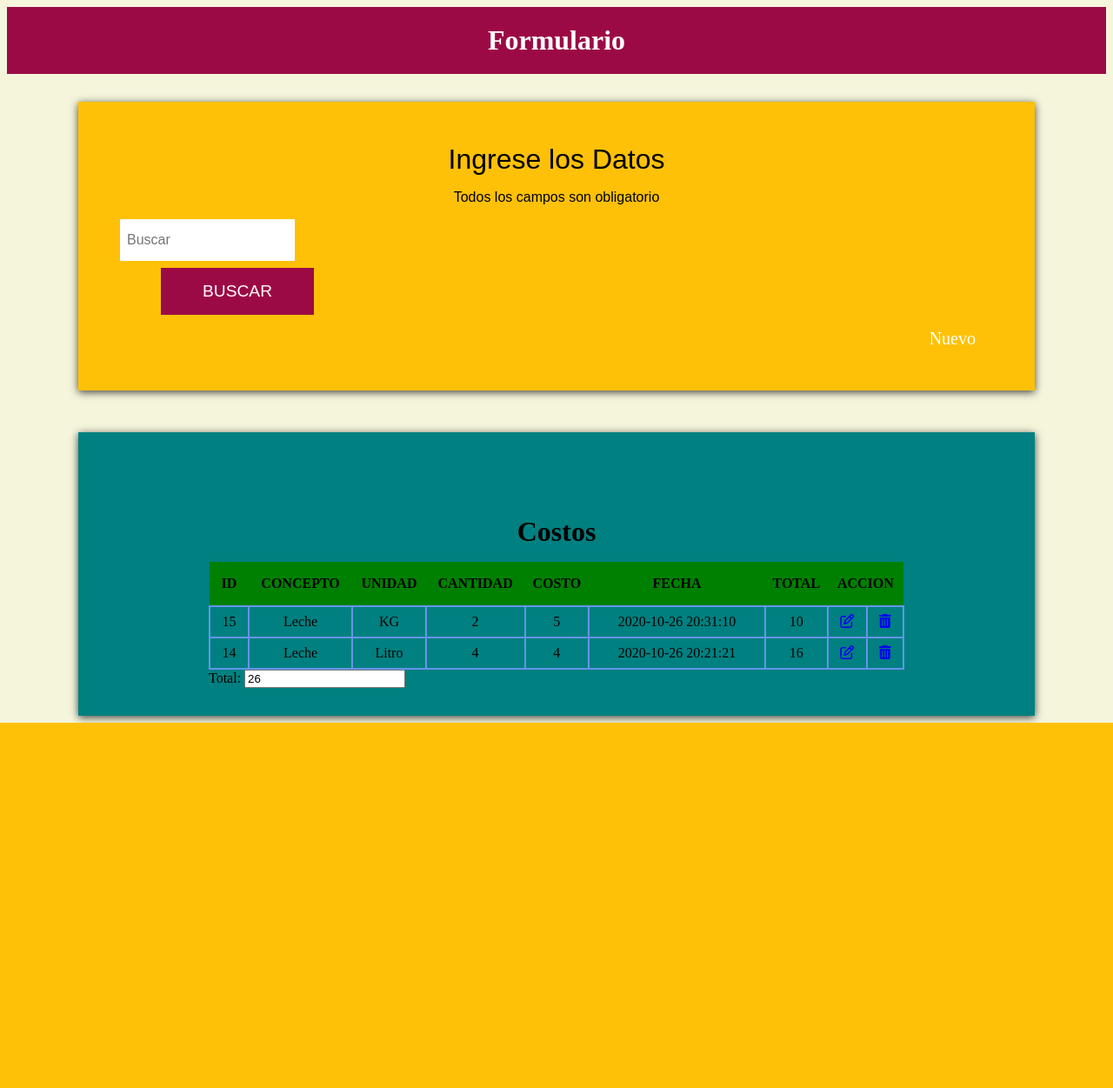
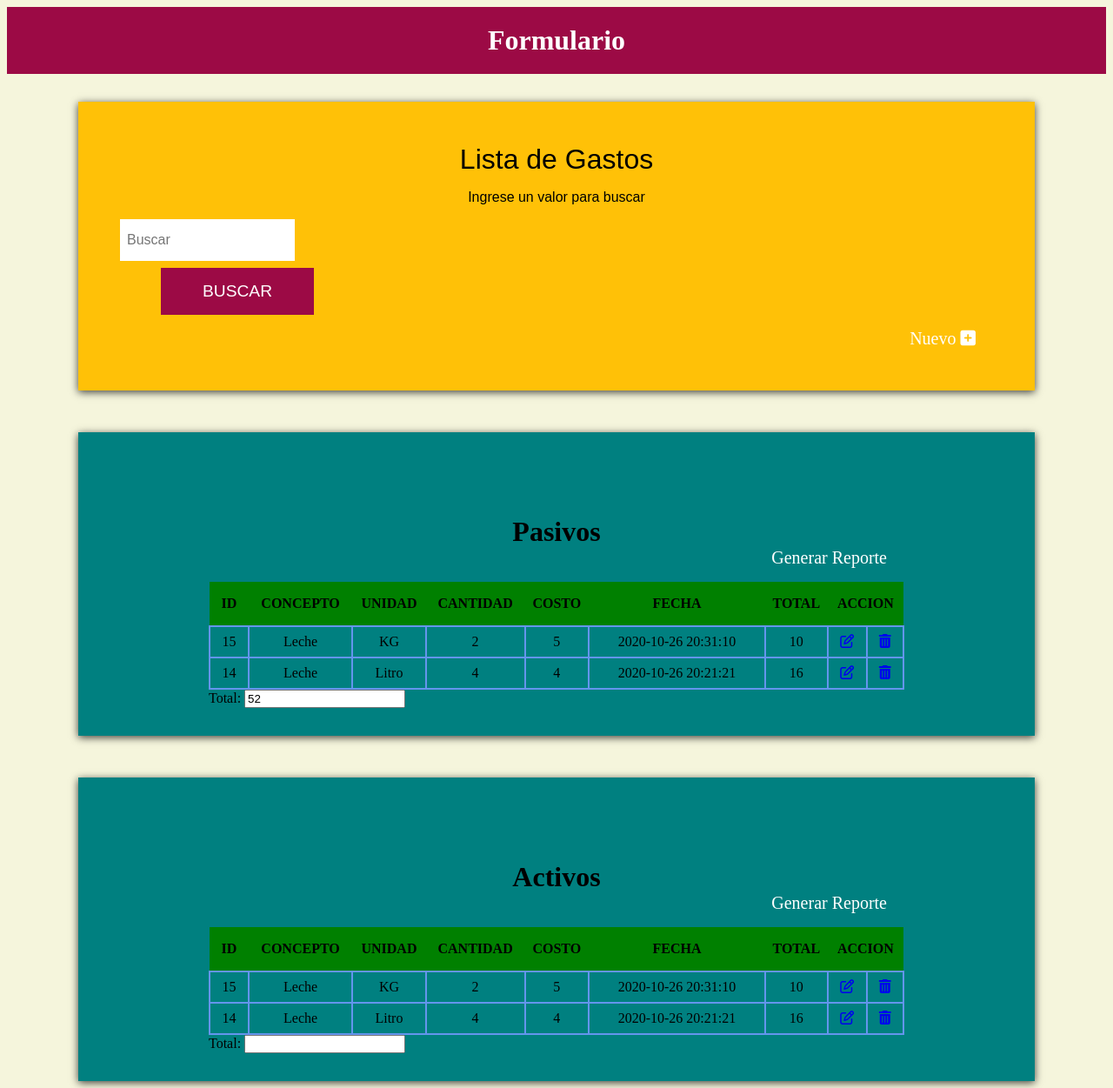
Before and after one commit to Alan13377/SistemaPanaderia, a PHP site: page / in a window 1280 px wide. Shown: the whole page at 87% size. Before the commit the page ends 831 px from the top, so only its background shows below. Run offline with PHP 8.4, Linux system fonts and the light colour scheme; data comes from the database, SQL or seed files in the repository; some libraries are stand-ins or nearby versions.

Commit message:
se agrego la tabla de activos

```diff
--- a/index.php
+++ b/index.php
@@ -26,13 +26,13 @@
     <title>Inicio</title>
 </head>
 <body>
-<div class="contenedor-barra">
+ <div class="contenedor-barra">
         <h1>Formulario</h1>
     </div>
     <div class="bg-amarillo contenedor sombra">
 
         <form id="materia" action="" method="post">
-            <Legend>Ingrese los Datos <span>Todos los campos son obligatorio</span> </Legend>
+            <Legend>Lista de Gastos<span>Ingrese un valor para buscar</span> </Legend>
             <div class="campos">
                     <div class="campo">
                         <label for="buscar"></label>
@@ -48,7 +48,7 @@
 
             <div class="navs">
                             <nav class="navegacion">
-                             <a href="insert.php">Nuevo</a>
+                             <a href="insert.php">Nuevo <i class="fas fa-plus-square"></i></a>
                         </nav>
 
                         </div>
@@ -56,7 +56,7 @@
     </div>
     <div class="bg-azul contenedor sombra datos">
         <div class="contenedor-datos">
-            <h2>Costos</h2>
+            <h2>Pasivos</h2>
 
             <div class="contenedor-tabla">
                 <table id="listado-costos" class="listado-costos">
@@ -90,6 +90,10 @@
                             <?php endforeach ?>
 
                         </tbody>
+                        <div class="navs">
+                            <nav class="navegacion">
+                             <a href="reporte.php" target="_blank">Generar Reporte</a>
+                        </nav>
                 </table>
                 <div class="totales">
                               <label for="T">Total:</label>
@@ -97,7 +101,55 @@
                             </div>
             </div>
         </div>
+
     </div>
+    <div class="bg-azul contenedor sombra datos">
+        <div class="contenedor-datos">
+            <h2>Activos</h2>
+
+            <div class="contenedor-tabla">
+                <table id="listado-costos" class="listado-costos">
+                        <thead>
+                            <tr>
+                                <th>Id</th>
+                                <th>Concepto</th>
+                                <th>Unidad</th>
+                                <th>Cantidad</th>
+                                <th>Costo</th>
+                                <th>Fecha</th>
+                                <th>Total</th>
+                                <th colspan="2">Accion</th>
+                            </tr>
+                        </thead>
+                        <tbody>
+
+
+                            <?php foreach($resultado as $fila):?>
+                                <tr>
+                                <td><?php echo $fila['id'];?></td>
+                                <td><?php echo $fila['concepto'];?></td>
+                                <td><?php echo $fila['opciones'];?></td>
+                                <td><?php echo $fila['cantidad'];?></td>
+                                <td><?php echo $fila['costo'];?></td>
+                                <td><?php echo $fila['fecha'];?></td>
+                                <td class="total_p"><?php echo $fila['total'];?></td>
+                                <td><a href="update.php?id=<?php echo $fila['id'];?>"><i class="far fa-edit"></i></a></td>
+                                <td><a href="borrar.php?id=<?php echo $fila['id'];?>"><i class="fas fa-trash-alt"></i></a></td>
+                                </tr>
+                            <?php endforeach ?>
+
+                        </tbody>
+                        <div class="navs">
+                            <nav class="navegacion">
+                             <a href="reporte.php" target="_blank">Generar Reporte</a>
+                        </nav>
+                </table>
+                <div class="totales">
+                              <label for="T">Total:</label>
+                               <input type="text" id="Totales">
+                            </div>
+            </div>
+        </div>
   <script src="javascript.js"></script>
 </body>
 </html>
```
